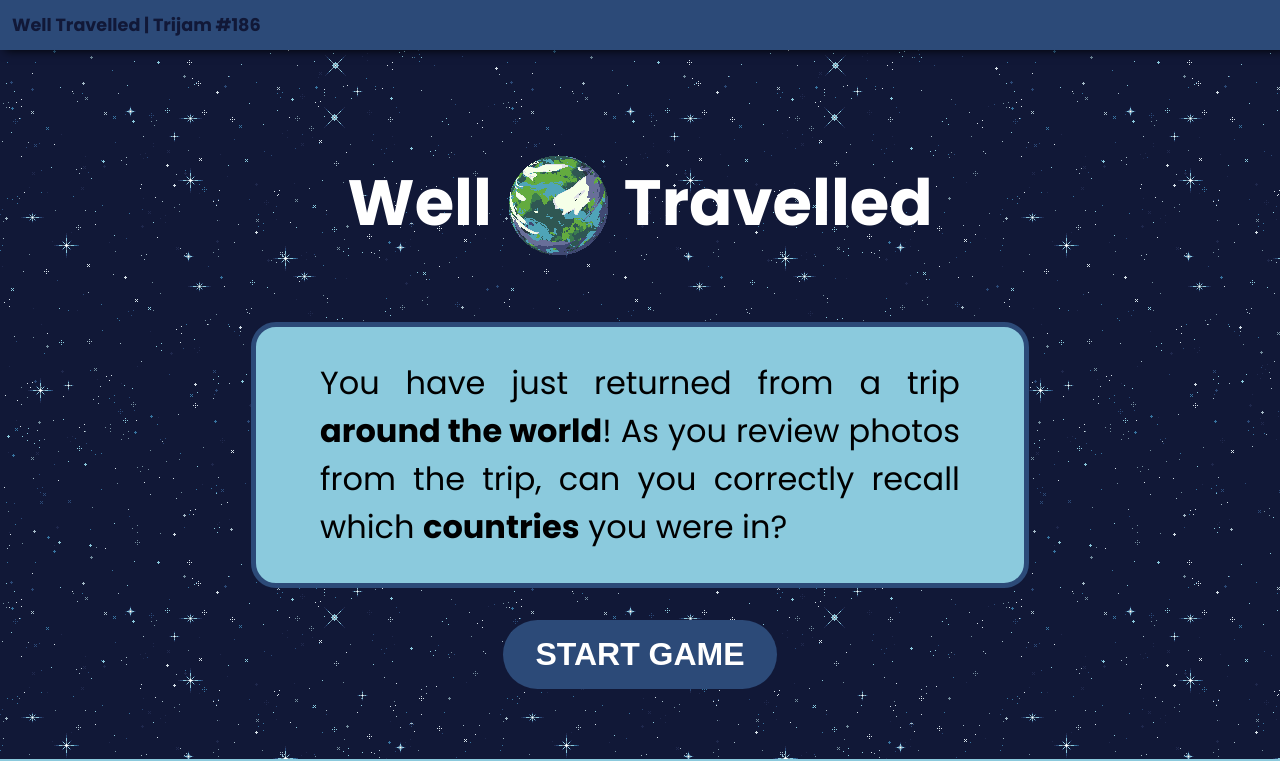
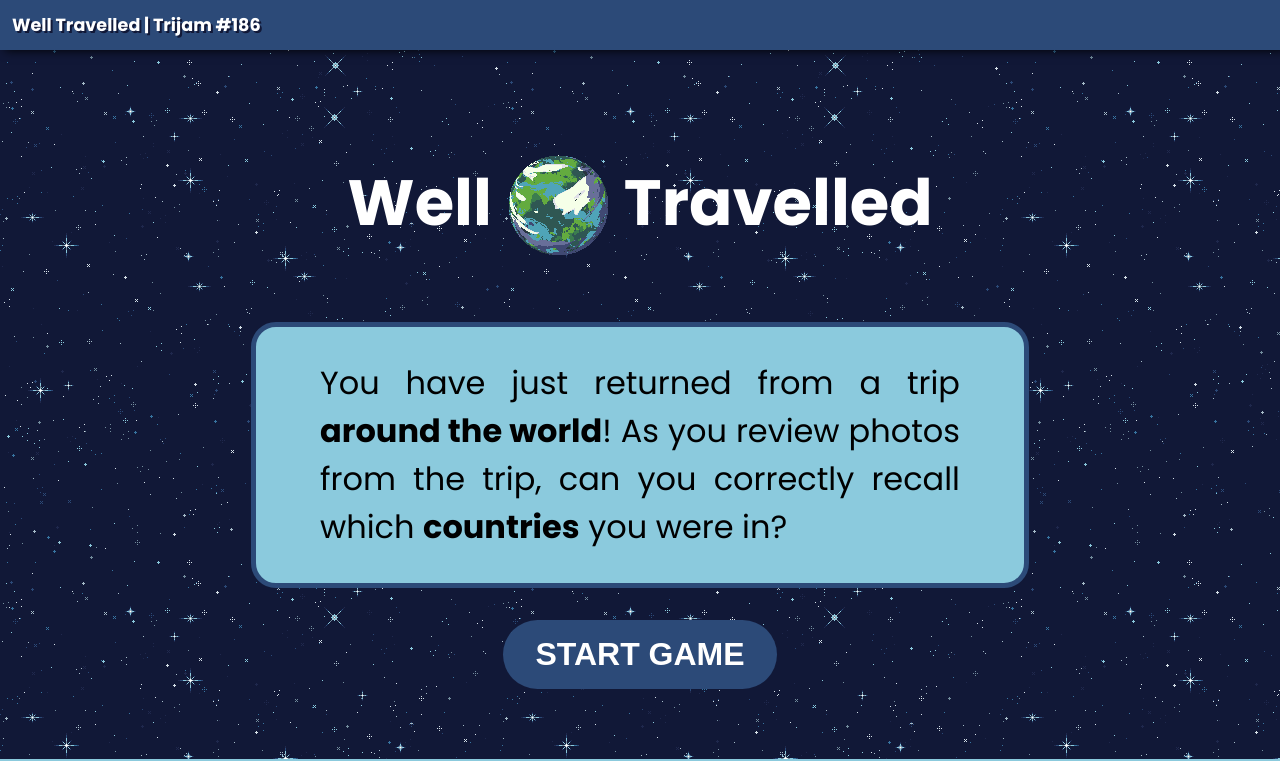
Before and after one commit to townsean/trijam-186, a plain HTML site: page index.html in a window 1280 px wide. Shown: the top 761 px of the page. Drawn offline with Linux system fonts and the light colour scheme.

Commit message:
Minor cosmetic changes

```diff
--- a/scripts/main.js
+++ b/scripts/main.js
@@ -92,6 +92,7 @@ function startRound(round, countries) {
 
         // Clear previous input
         guessInput.value = "";
+        guessInput.focus();
 
         // User guessed correctly, ending round
         if(isCorrectGuess) {
--- a/styles/style.css
+++ b/styles/style.css
@@ -24,6 +24,11 @@ header {
     font-weight: bold;
     font-size: 1.1rem;
     box-shadow: 5px 0 10px black;
+}
+
+header a {
+    color: white;
+    text-shadow: 2px 2px var(--space-background-color);
 }
 
 main {
```
